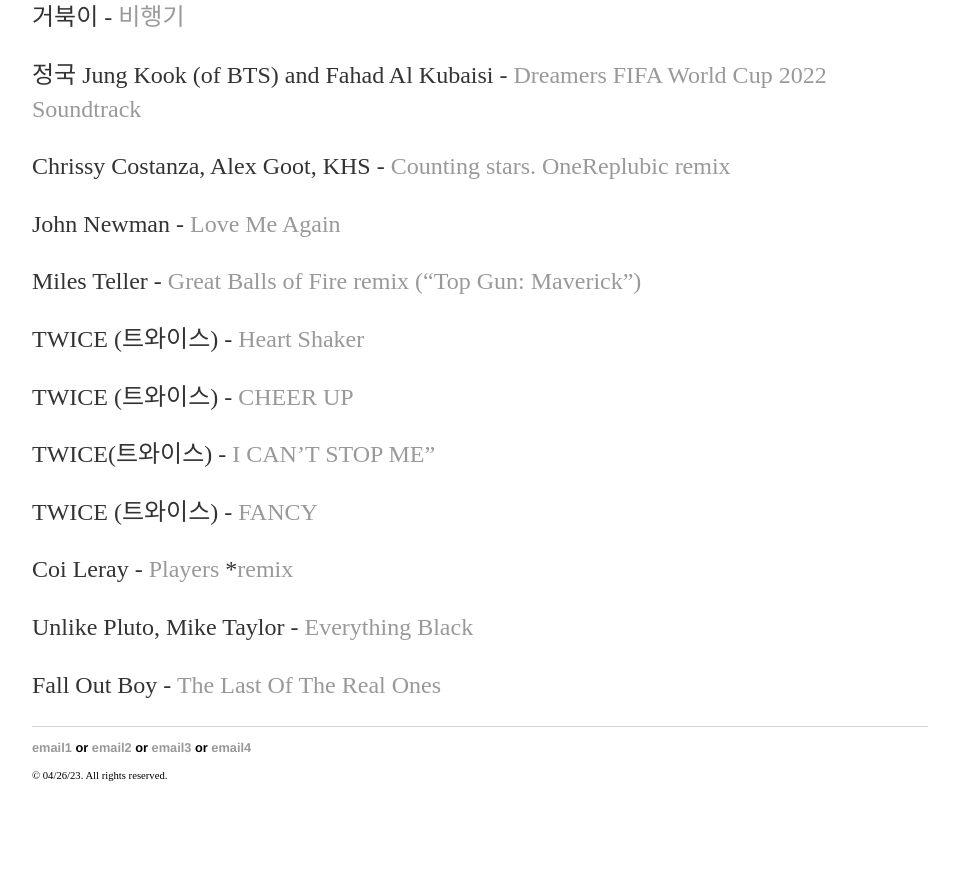
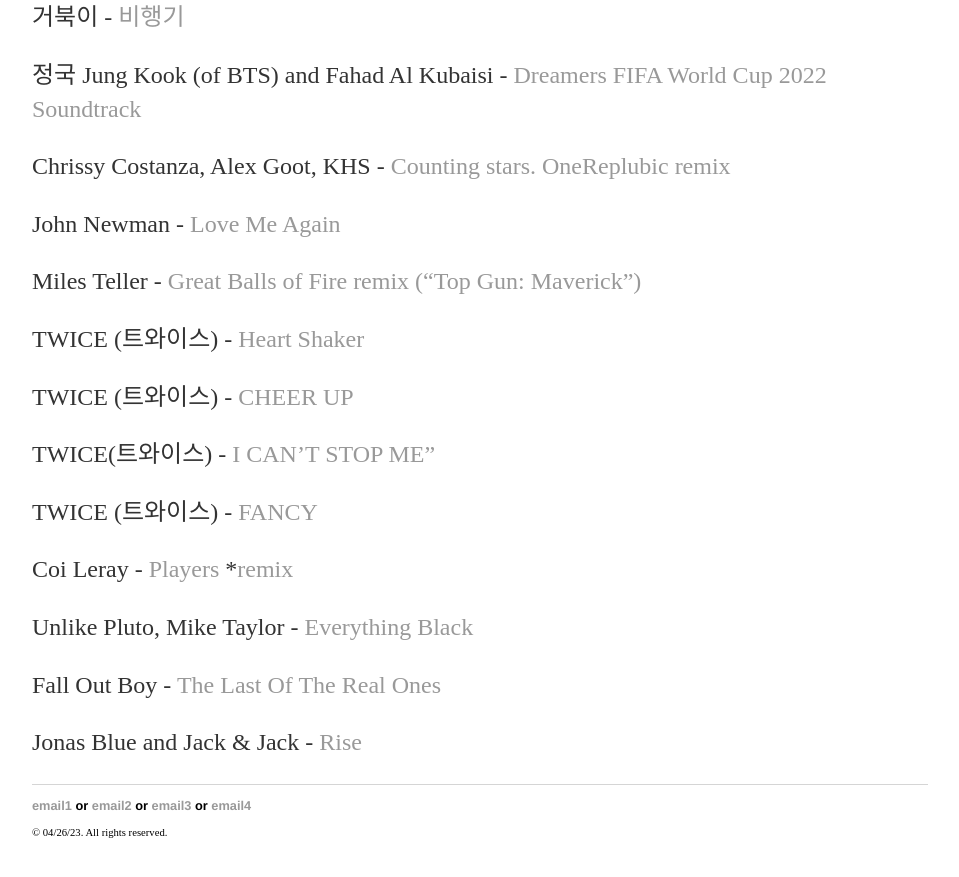
Before and after one commit to yjkweon24/yjkweon24.github.io, a Jekyll site: the page built from _posts/2018-10-23-songs-that-i-love.md, in a window 1280 px wide and 900 px high, scrolled down 26499 px. Shown: the top 877 px of the window, without its empty margins (160-1119 px from the left). Built offline with Jekyll 4.4.1, drawn with Linux system fonts in a browser that asks for light colours; before the commit the page ends 27342 px from its top, so only the background shows below that.

Commit message:
Update 2018-10-23-songs-that-i-love.md

```diff
--- a/_posts/2018-10-23-songs-that-i-love.md
+++ b/_posts/2018-10-23-songs-that-i-love.md
@@ -935,3 +935,5 @@
 Unlike Pluto, Mike Taylor - [Everything Black](https://www.youtube.com/watch?v=mWKDZRJWdF4)
 
 Fall Out Boy - [The Last Of The Real Ones](https://www.youtube.com/watch?v=7YAAyUFL1GQ)
+
+Jonas Blue and Jack & Jack - [Rise](https://www.youtube.com/watch?v=btrzs54s1Rc&ab_channel=JonasBlueVEVO)
```
